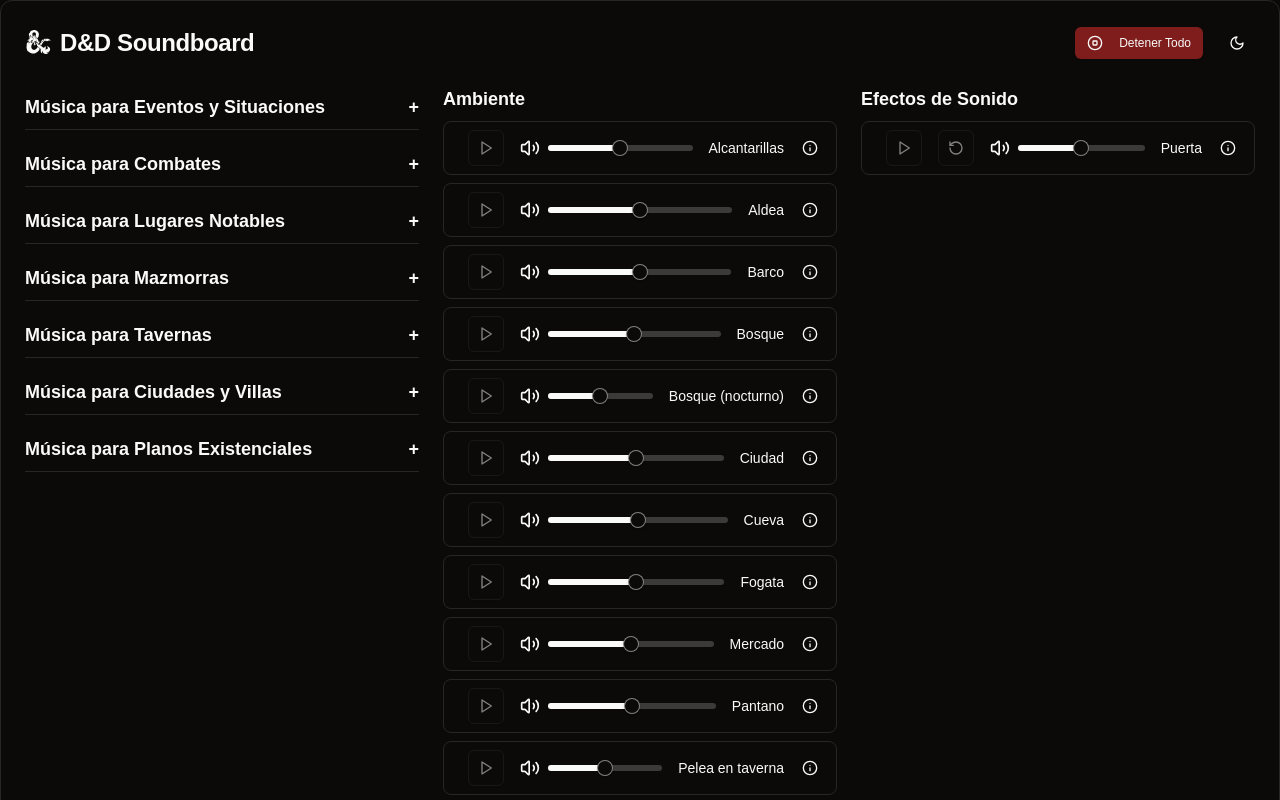
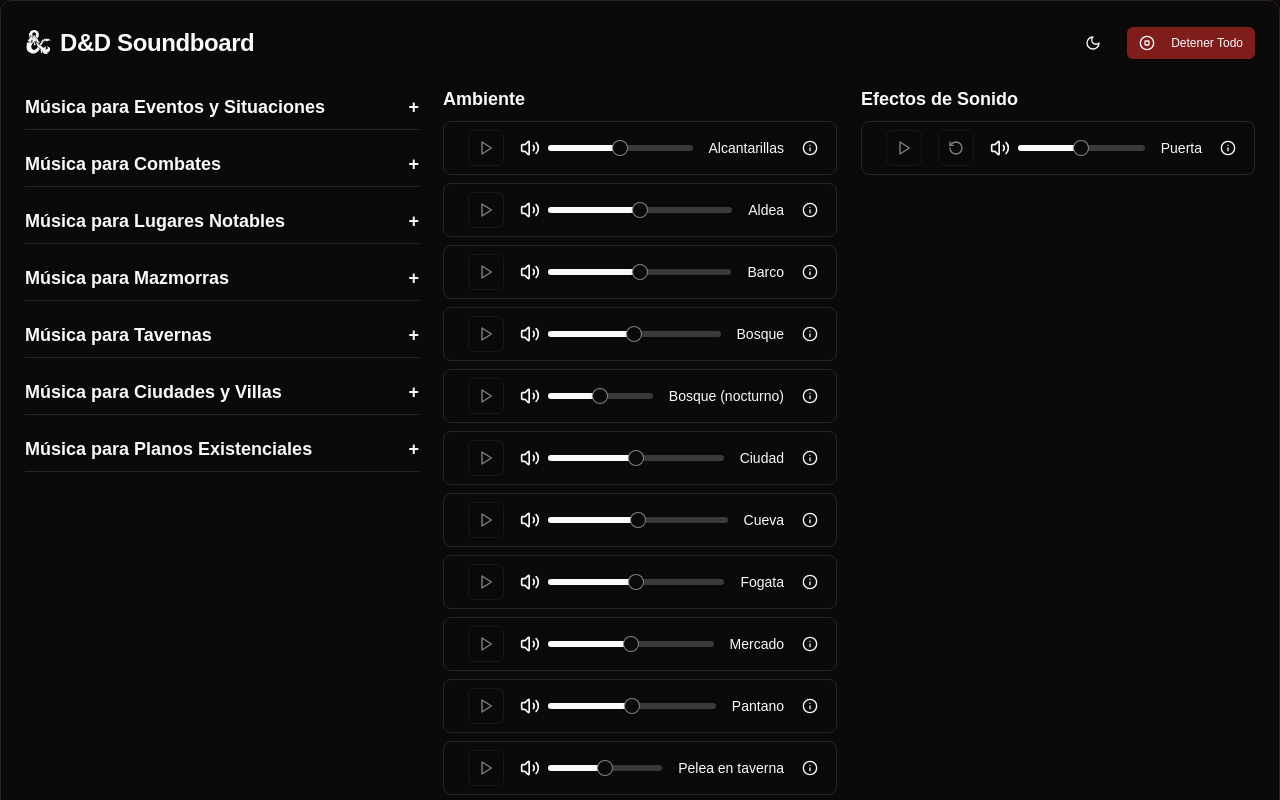
Before and after one commit to linkmoises/dnd-soundboard, a Next.js app: page / in a window 1280 px wide. Shown: the top 800 px of the page. Built offline with nearby package versions, Linux system fonts and the light colour scheme.

Commit message:
reordando botones

```diff
--- a/src/components/RPGSoundboard.tsx
+++ b/src/components/RPGSoundboard.tsx
@@ -253,11 +253,11 @@
             <span className='text-2xl'>D&D Soundboard</span>
           </CardTitle>
           <div className="flex items-center space-x-4">
+          <ThemeToggle />
             <Button onClick={stopAllTracks} variant="destructive" size="sm">
               <StopCircle className="mr-2 h-4 w-4" />
               Detener Todo
             </Button>
-            <ThemeToggle />
           </div>
         </div>
       </CardHeader>
```
